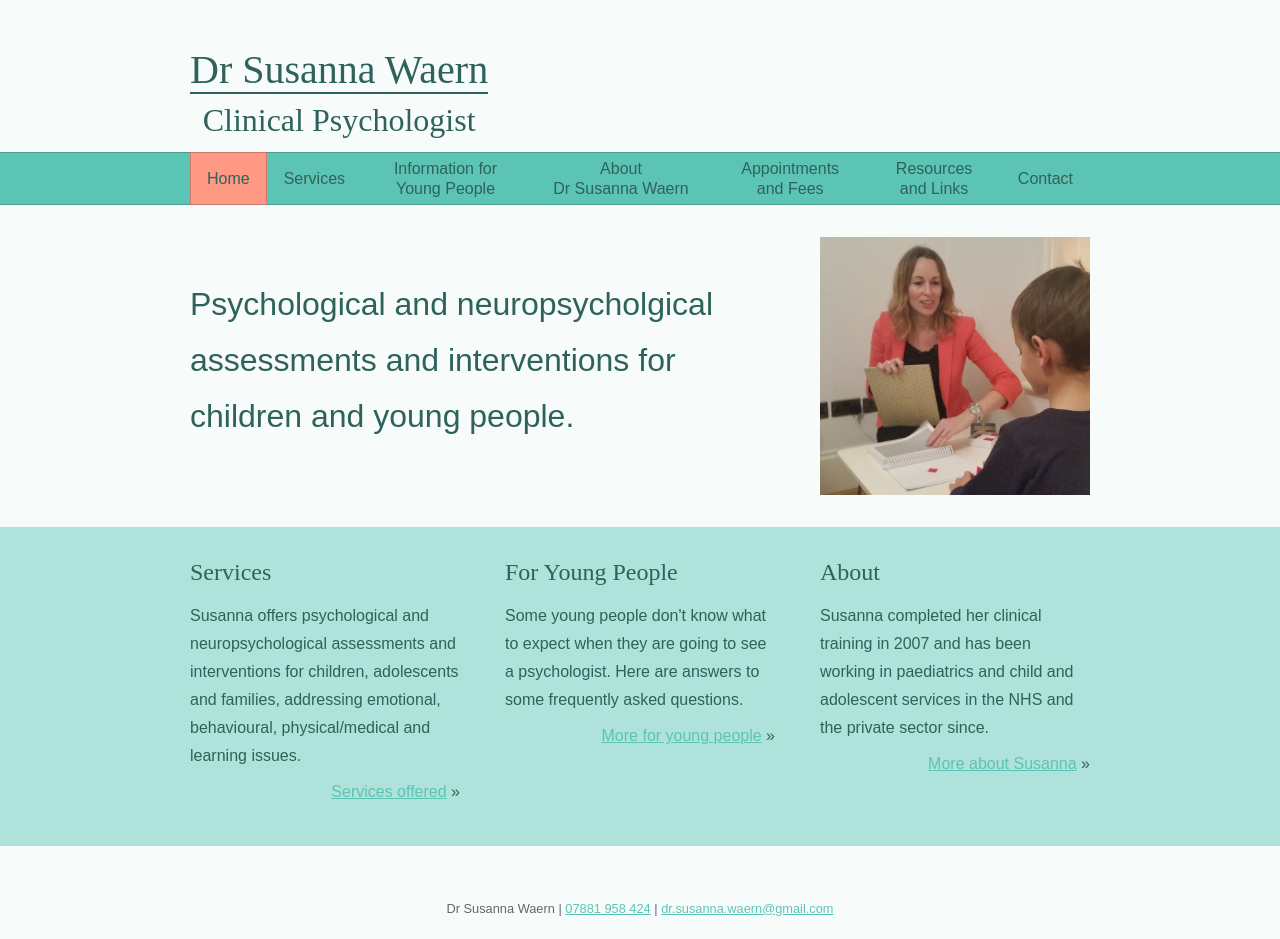
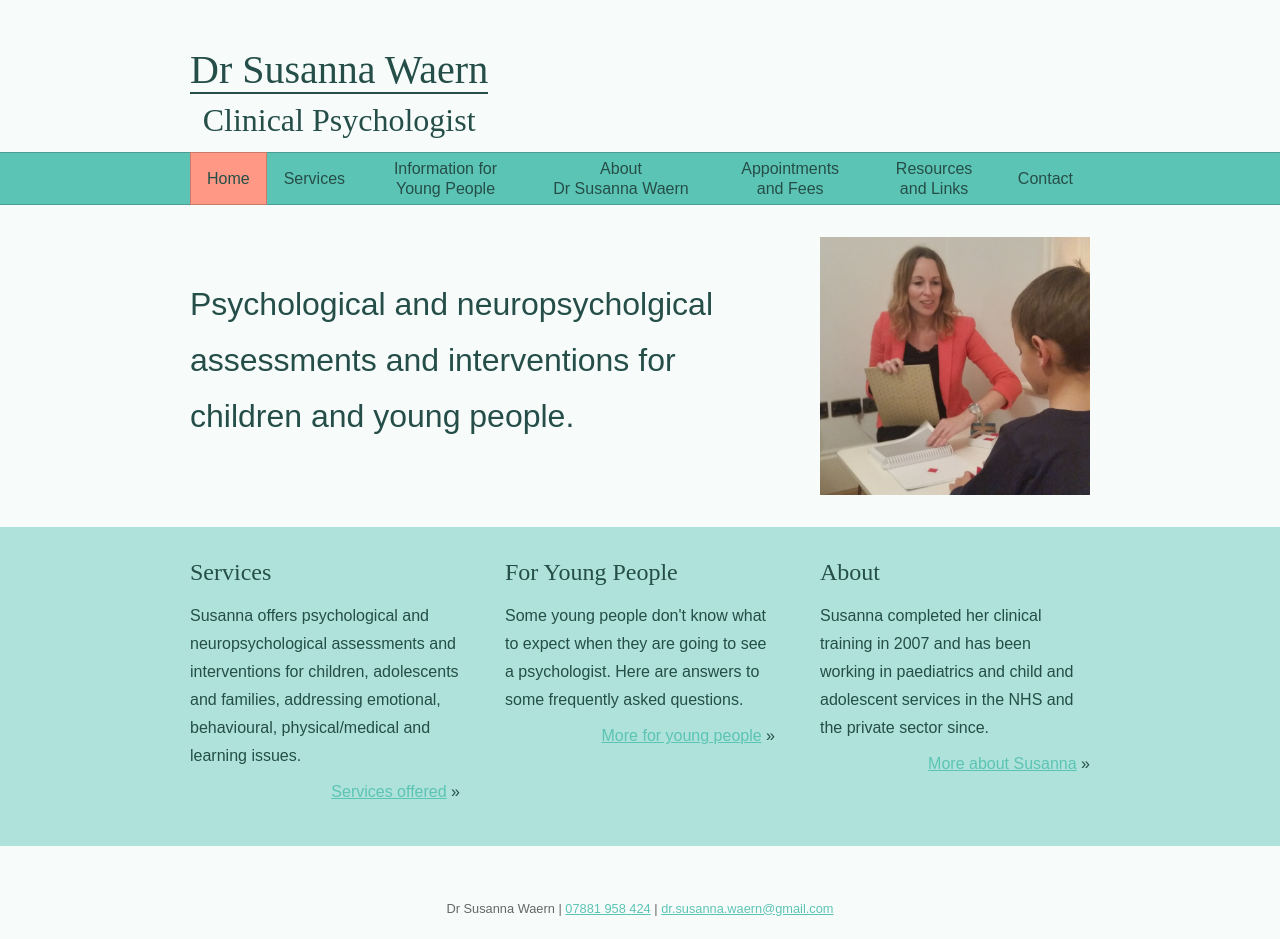
Before and after one commit to drsusannawaern/drsusannawaern.github.io, a Jekyll site: the page built from index.html, in a window 1280 px wide. Built offline with Jekyll 4.4.1, drawn with Linux system fonts in a browser that asks for light colours; some web fonts are replaced.

Commit message:
Darken font color.

```diff
--- a/_sass/colors.scss
+++ b/_sass/colors.scss
@@ -1,7 +1,7 @@
 $accent-color-one: #5cc4b4;
 $accent-color-two: #ff9885;
 $body-background-color: tint($accent-color-one, 95%);
-$body-font-color: shade($accent-color-one, 50%);
+$body-font-color: shade($accent-color-one, 60%);
 $navigation-background-color: $accent-color-one;
 $navigation-border-color: shade($navigation-background-color, 20%);
 $navigation-active-background-color: $accent-color-two;
```
